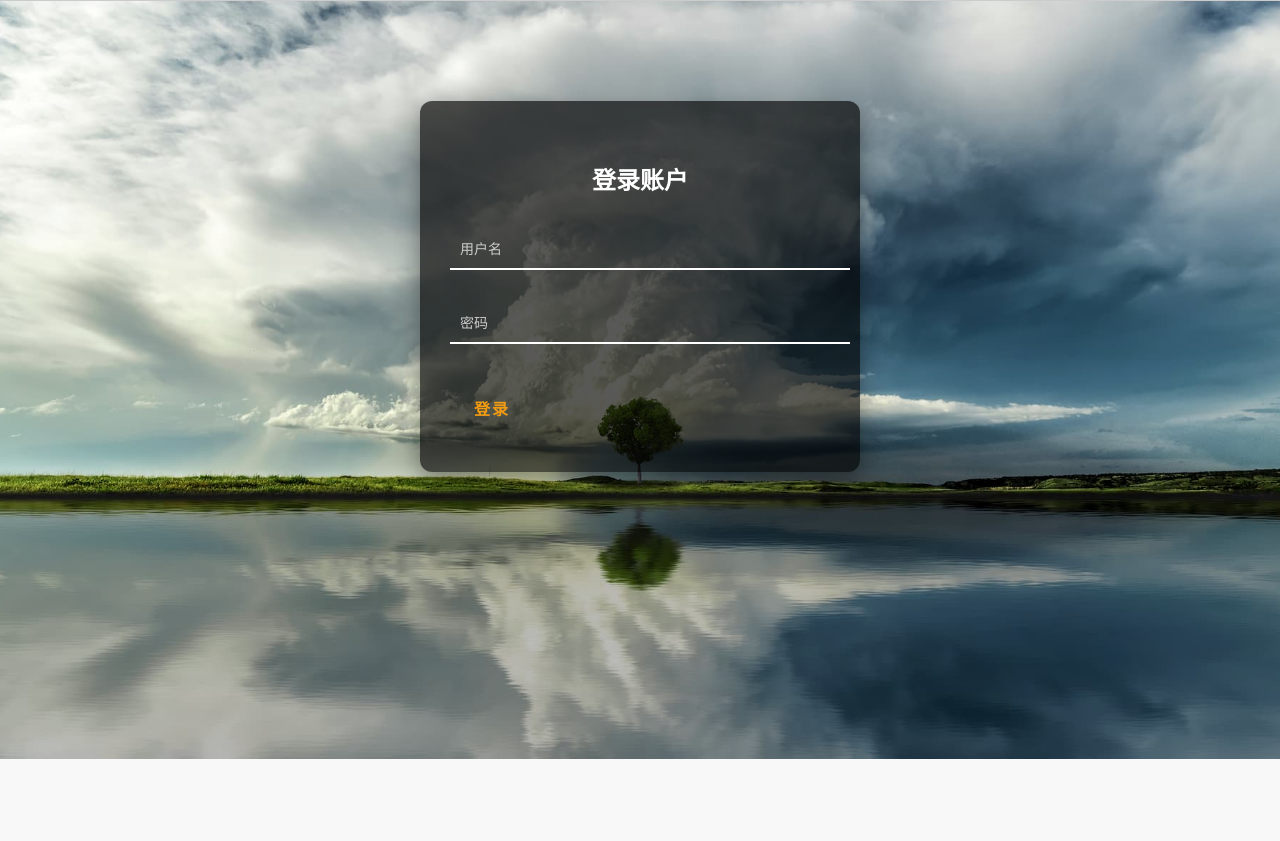
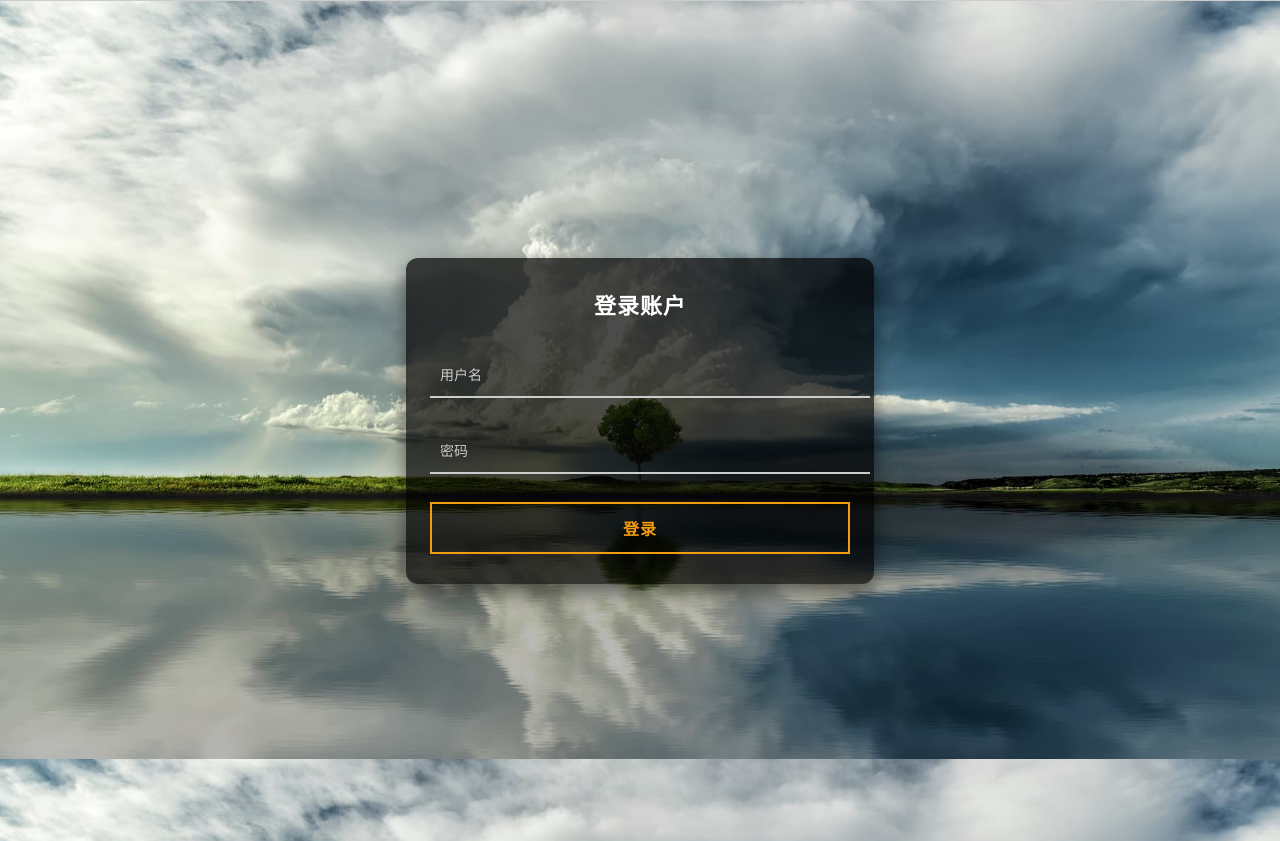
Before and after one commit to boonjun123654/4D_system, a Python web app: template templates/login.html in a window 1280 px wide. Shown: the part 41-882 px from the top of the page. Before the commit the page ends 800 px from the top, so only its background shows below. Run offline with Jinja, Linux system fonts and the light colour scheme; the template is opened without the code that fills it, so the values that code supplies are empty.

Commit message:
Update login.html

```diff
--- a/templates/login.html
+++ b/templates/login.html
@@ -10,177 +10,154 @@
     font-family: "Segoe UI", Roboto, sans-serif;
   }
 
+  .login-container {
+    display: flex;
+    justify-content: center;
+    align-items: center;
+    min-height: 100vh;
+    padding: 20px;
+  }
+
   .login-box {
-    max-width: 380px;
-    margin: 100px auto;
-    background: rgba(0, 0, 0, 0.65);
-    padding: 40px 30px;
+    width: 100%;
+    max-width: 420px;
+    background: rgba(0, 0, 0, 0.7);
     border-radius: 12px;
-    box-shadow: 0 10px 25px rgba(0,0,0,0.4);
+    padding: 30px 24px;
+    box-shadow: 0 8px 20px rgba(0,0,0,0.5);
     color: #fff;
   }
 
-  .login-box h2 {
+  .login-title {
     text-align: center;
     margin-bottom: 30px;
-    font-size: 24px;
-    font-weight: 600;
+    font-size: 22px;
+    font-weight: bold;
+    letter-spacing: 1px;
   }
 
-  .user-box {
+  .form-group {
     position: relative;
-    margin-bottom: 30px;
+    margin-bottom: 28px;
   }
 
-  .user-box input {
+  .form-group input {
     width: 100%;
-    padding: 12px 10px;
+    padding: 14px 10px 14px 10px;
+    background: transparent;
+    border: none;
+    border-bottom: 2px solid #ccc;
     font-size: 16px;
     color: #fff;
-    background: transparent;
-    border: none;
-    border-bottom: 2px solid #fff;
     outline: none;
   }
 
-  .user-box label {
+  .form-group label {
     position: absolute;
-    top: 12px;
     left: 10px;
+    top: 14px;
     color: #ccc;
     font-size: 14px;
     pointer-events: none;
     transition: 0.3s ease;
   }
 
-  .user-box input:focus ~ label,
-  .user-box input:valid ~ label {
+  .form-group input:focus ~ label,
+  .form-group input:valid ~ label {
     top: -10px;
     font-size: 12px;
     color: #f39c12;
   }
 
+  .captcha-img {
+    margin-top: 8px;
+    height: 42px;
+    border-radius: 6px;
+    border: 1px solid #aaa;
+    width: 100%;
+    object-fit: contain;
+  }
+
   .login-button {
-    position: relative;
-    display: inline-block;
-    padding: 12px 24px;
+    width: 100%;
+    background: transparent;
+    border: 2px solid #f39c12;
+    padding: 12px;
     color: #f39c12;
     font-size: 16px;
     font-weight: bold;
     text-transform: uppercase;
-    text-decoration: none;
-    overflow: hidden;
-    letter-spacing: 2px;
-    border: none;
-    background: none;
     cursor: pointer;
-    margin-top: 10px;
+    transition: 0.3s;
+    letter-spacing: 1px;
   }
 
-  .login-button span {
-    position: absolute;
-    display: block;
-  }
-
-  .login-button span:nth-child(1) {
-    top: 0;
-    left: 0;
-    width: 100%;
-    height: 2px;
-    background: #f39c12;
-    animation: btn-anim1 1s linear infinite;
-  }
-
-  .login-button span:nth-child(2) {
-    bottom: 0;
-    right: 0;
-    width: 100%;
-    height: 2px;
-    background: #f39c12;
-    animation: btn-anim2 1s linear infinite;
-  }
-
-  @keyframes btn-anim1 {
-    0% {transform: translateX(-100%);}
-    50%,100% {transform: translateX(100%);}
-  }
-
-  @keyframes btn-anim2 {
-    0% {transform: translateX(100%);}
-    50%,100% {transform: translateX(-100%);}
-  }
-
-  .captcha-img {
-    margin-top: 10px;
-    height: 42px;
-    border-radius: 6px;
-    border: 1px solid #aaa;
-    cursor: pointer;
+  .login-button:hover {
+    background-color: #f39c12;
+    color: #000;
   }
 
   .flash-msg {
-    color: #ff8080;
+    color: #ff9999;
+    font-size: 14px;
     margin-top: 20px;
-    font-size: 14px;
+    text-align: center;
   }
 
-  /* ✅ 手机屏幕优化 */
   @media (max-width: 480px) {
     .login-box {
-      max-width: 90%;
-      margin: 60px auto;
-      padding: 30px 20px;
+      padding: 24px 18px;
     }
 
-    .login-box h2 {
+    .login-title {
       font-size: 20px;
       margin-bottom: 24px;
     }
 
-    .user-box input {
-      padding: 10px 8px;
+    .form-group input {
       font-size: 15px;
+      padding: 12px 8px;
     }
 
-    .user-box label {
+    .form-group label {
       font-size: 13px;
     }
 
     .login-button {
       font-size: 15px;
-      padding: 10px 20px;
+      padding: 11px;
     }
 
     .captcha-img {
-      height: 36px;
+      height: 38px;
     }
   }
 </style>
 
+<div class="login-container">
   <div class="login-box">
-  <h2>登录账户</h2>
+    <div class="login-title">登录账户</div>
+
     <form method="POST" action="/login">
-    <div class="user-box">
+      <div class="form-group">
         <input type="text" name="username" id="username" required>
         <label>用户名</label>
       </div>
 
-    <div class="user-box">
+      <div class="form-group">
         <input type="password" name="password" id="password" required>
         <label>密码</label>
       </div>
 
       {% if show_captcha %}
-    <div class="user-box">
+      <div class="form-group">
         <input type="text" name="captcha" id="captcha" required>
         <label>验证码</label>
         <img src="/captcha" onclick="this.src='/captcha?' + Math.random()" title="点击刷新验证码" class="captcha-img">
       </div>
       {% endif %}
 
-    <button class="login-button" type="submit">
-      <span></span><span></span>登录
-    </button>
+      <button type="submit" class="login-button">登录</button>
     </form>
 
     {% with messages = get_flashed_messages() %}
@@ -193,5 +170,6 @@
       {% endif %}
     {% endwith %}
   </div>
+</div>
 
 {% endblock %}
```
Lines whose indentation alone changed are shown as unchanged.
